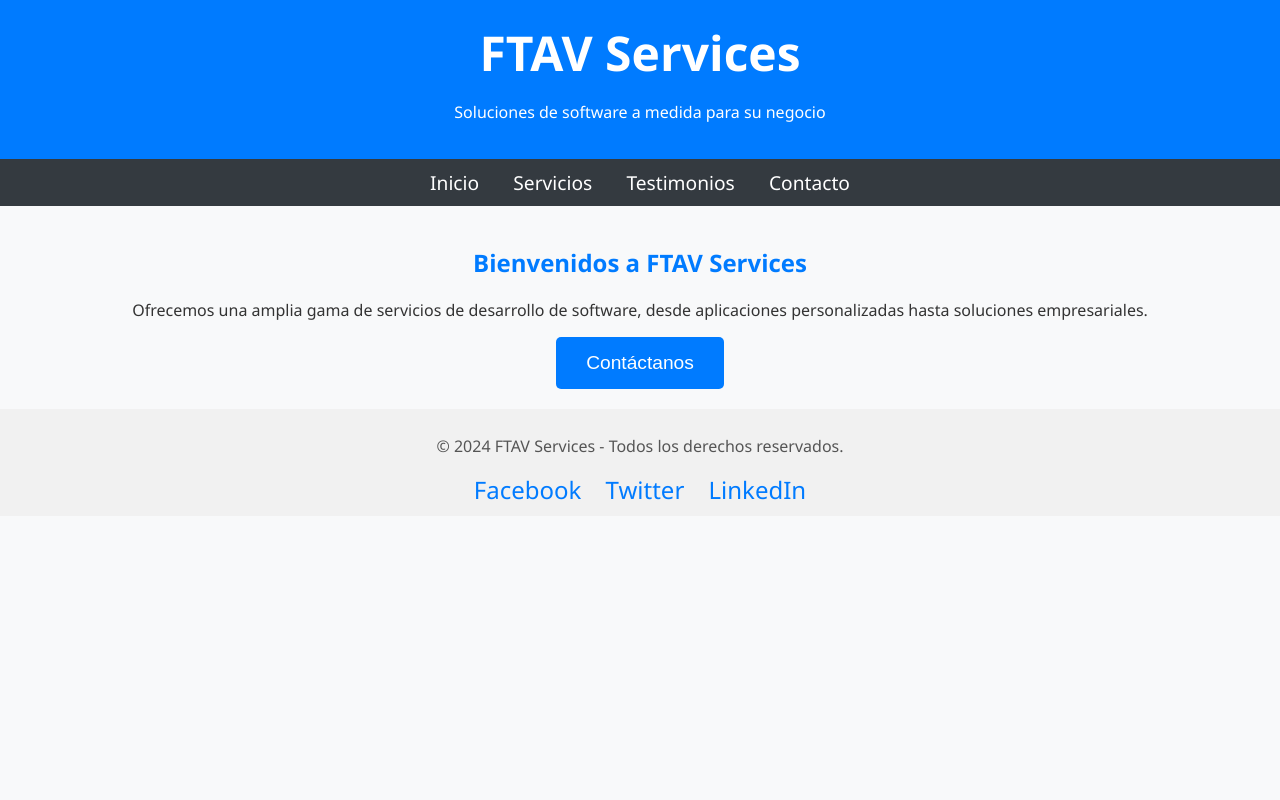
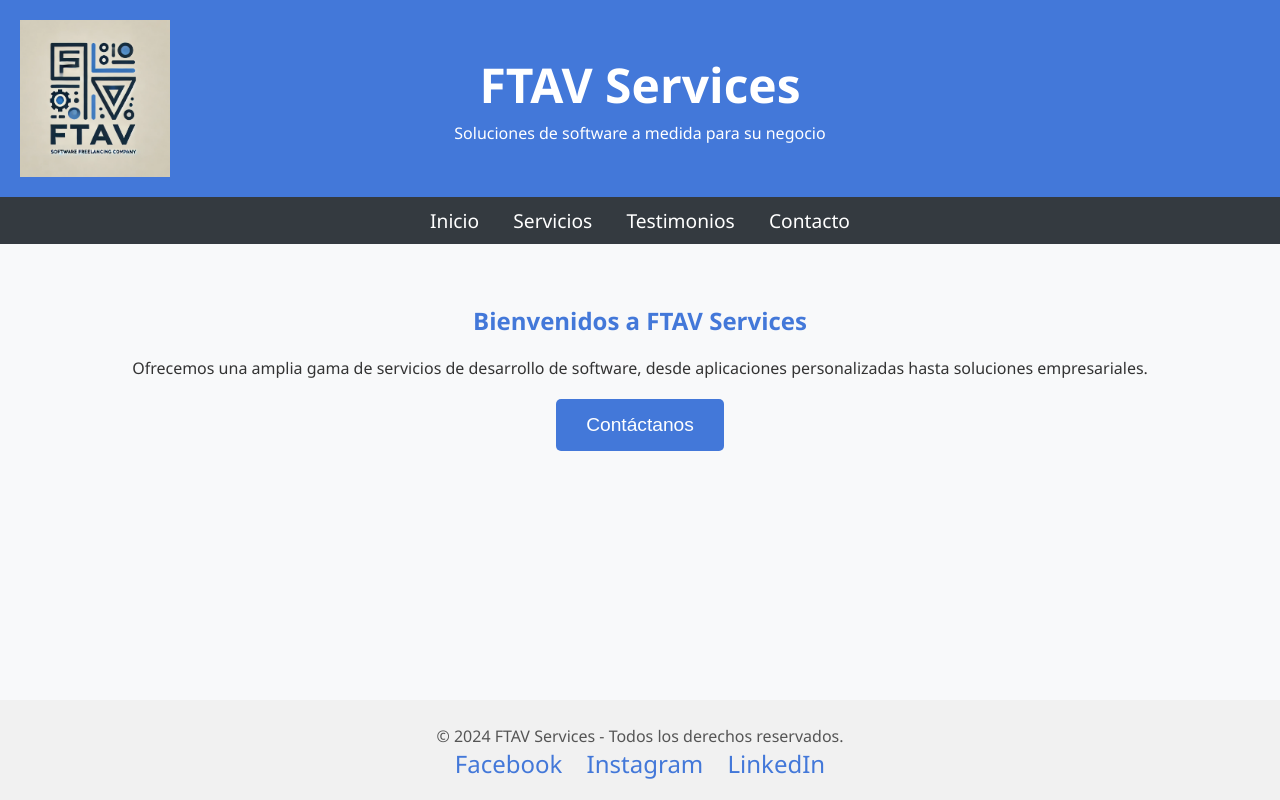
Before and after one commit to ftavservices/ftavprojects, a Flask app: page / in a window 1280 px wide. Run offline with Flask 3, Linux system fonts and the light colour scheme.

Commit message:
cambios pagina

```diff
--- a/paginaweb/static/style.css
+++ b/paginaweb/static/style.css
@@ -5,18 +5,38 @@ body {
     margin: 0;
     padding: 0;
     color: #333;
+    display: flex;
+    flex-direction: column;
+    min-height: 100vh; /* Asegura que el body tenga al menos la altura de la ventana */
 }
 
 header {
-    background-color: #007bff;
+    background-color: #4378d9;
     color: white;
     padding: 20px;
-    text-align: center;
+    display: flex; /* Usamos flexbox */
+    align-items: center; /* Centra el logo verticalmente */
+}
+
+.logo {
+    width: 150px; /* Ajusta el tamaño según sea necesario */
+    height: auto; /* Mantiene la proporción del logo */
+    margin-right: 20px; /* Espaciado a la derecha del logo */
+}
+
+.header-text {
+    flex-grow: 1; /* Permite que el contenedor del texto ocupe el espacio disponible */
+    text-align: center; /* Centra el texto */
+    padding-right: 170px; /* Espaciado a la izquierda del texto */
 }
 
 h1 {
     margin: 0;
     font-size: 3rem;
+}
+
+p {
+    margin: 5px 0 0; /* Margen entre el título y el subtítulo */
 }
 
 nav {
@@ -33,27 +53,29 @@ nav a {
 }
 
 nav a:hover {
-    color: #007bff;
+    color: #4378d9;
 }
 
 .container {
-    padding: 20px;
+    padding: 40px 20px; /* Aumenta el padding para más espacio vertical */
     text-align: center;
+    flex-grow: 1; /* Permite que el contenedor ocupe el espacio restante */
 }
 
 h2 {
     margin-top: 20px;
-    color: #007bff;
+    color: #4378d9;
 }
 
 button {
-    background-color: #007bff;
+    background-color: #4378d9;
     border: none;
     color: white;
     padding: 15px 30px;
     font-size: 1.2rem;
     cursor: pointer;
     border-radius: 5px;
+    margin-top: 20px; /* Espacio vertical adicional antes del botón */
 }
 
 button:hover {
@@ -62,17 +84,15 @@ button:hover {
 
 footer {
     background-color: #f1f1f1;
-    padding: 10px 0;
+    padding: 20px 0; /* Aumenta el padding para más espacio */
     text-align: center;
     color: #555;
-    position: relative;
-    bottom: 0;
     width: 100%;
 }
 
 .social-icons a {
     margin: 0 10px;
-    color: #007bff;
+    color: #4378d9;
     font-size: 1.5rem;
     text-decoration: none;
 }
@@ -97,7 +117,7 @@ input, textarea {
 }
 
 input[type="submit"] {
-    background-color: #007bff;
+    background-color: #4378d9;
     color: white;
     border: none;
     cursor: pointer;
--- a/paginaweb/templates/index.html
+++ b/paginaweb/templates/index.html
@@ -9,8 +9,11 @@
 <body>
 
 <header>
-    <h1>FTAV Services</h1>
-    <p>Soluciones de software a medida para su negocio</p>
+    <img src="{{ url_for('static', filename='logo.png') }}" alt="FTAV Services Logo" class="logo">
+    <div class="header-text">
+        <h1>FTAV Services</h1>
+        <p>Soluciones de software a medida para su negocio</p>
+    </div>
 </header>
 
 <nav>
@@ -29,9 +32,9 @@
 <footer>
     <p>&copy; 2024 FTAV Services - Todos los derechos reservados.</p>
     <div class="social-icons">
-        <a href="https://facebook.com" target="_blank">Facebook</a>
-        <a href="https://twitter.com" target="_blank">Twitter</a>
-        <a href="https://linkedin.com" target="_blank">LinkedIn</a>
+        <a href="https://www.facebook.com/profile.php?id=61567050806984" target="_blank">Facebook</a>
+        <a href="https://www.instagram.com/ftav.services/" target="_blank">Instagram</a>
+        <a href="https://www.linkedin.com/in/ftav-services-341027332/" target="_blank">LinkedIn</a>
     </div>
 </footer>
 
```
Also changed, not shown: paginaweb/static/logo.png (added), paginaweb/templates/contact.html (line endings or trailing spaces).
